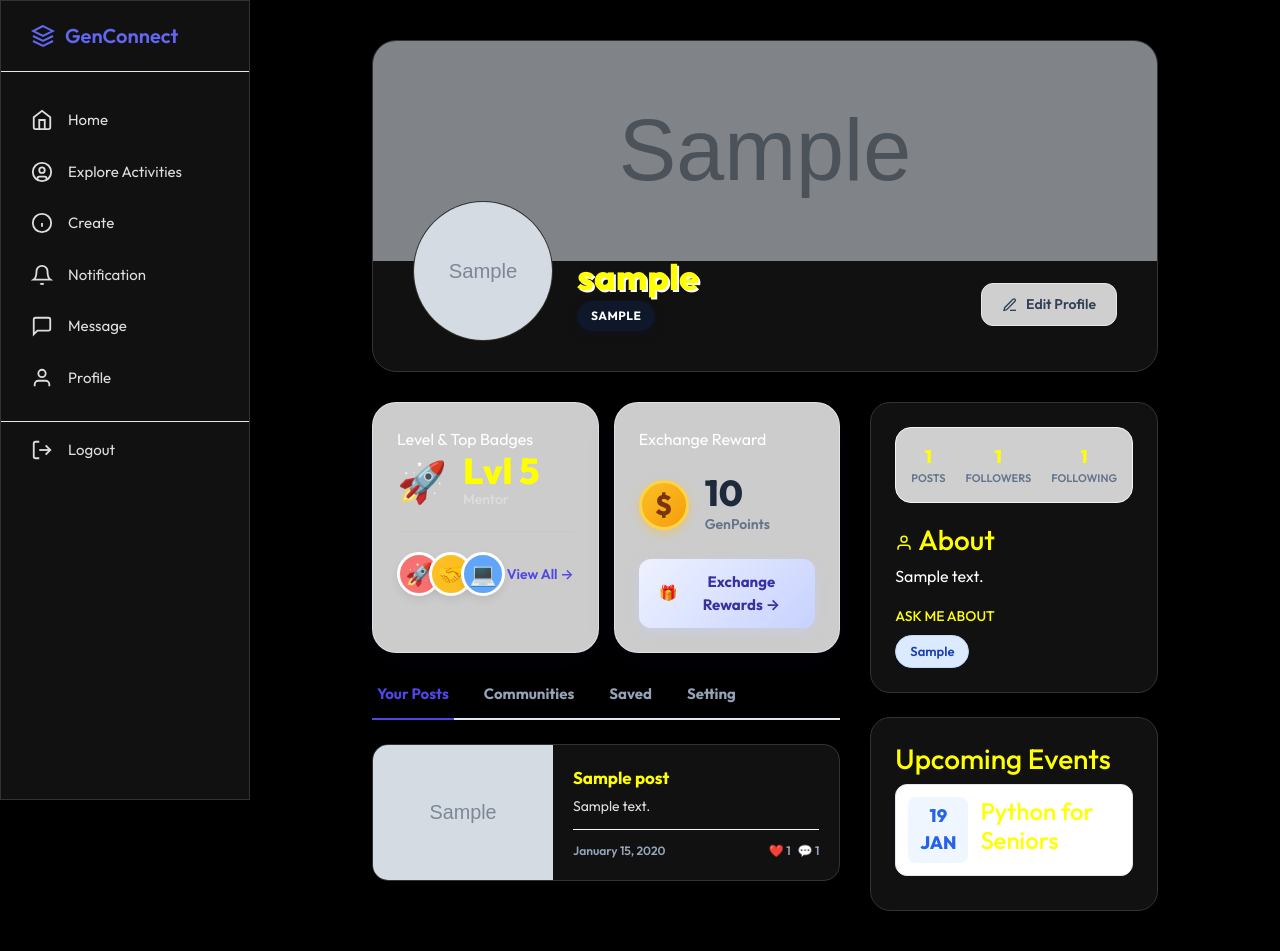
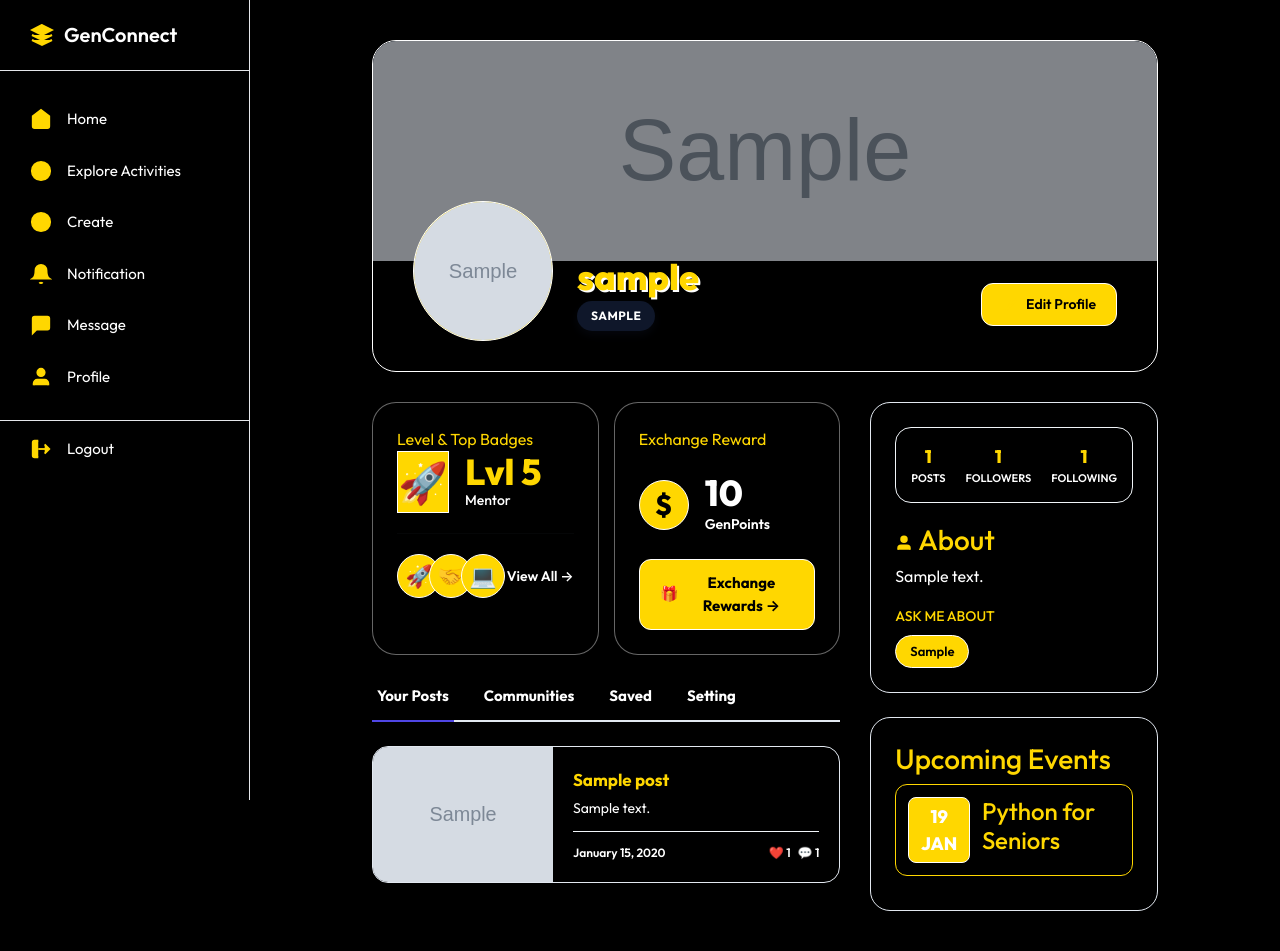
Before and after one commit to Jer4ld/gen-connect, a Flask app: page /profile in a window 1280 px wide. Run offline with Flask 3, Linux system fonts and the light colour scheme; the visitor is signed in with stand-in values (Sample User, id 1); tables that the repository leaves empty hold one stand-in row (values such as "Sample post"); grey boxes marked "Sample" are stand-in pictures.

Commit message:
Update Flask app routes and templates

```diff
--- a/templates/profile.html
+++ b/templates/profile.html
@@ -30,63 +30,133 @@
     body.fs-Large { font-size: 19px !important; }
     body.fs-X-Large { font-size: 22px !important; }
 
-    /* --- 3. IMPORTANT: HIGH CONTRAST MODE --- */
-    /* This section forces Dark Background & Yellow Text when body has class "high-contrast" */
-
+    /* --- 3. ULTIMATE HIGH CONTRAST (FINAL FIX) --- */
     body.high-contrast {
-        background: #000000 !important;
+        background-color: #000000 !important;
+        background-image: none !important;
         color: #ffffff !important;
     }
 
-    /* Force dark background on ALL containers */
+    /* 1. MAIN CONTAINERS & CARDS */
     body.high-contrast .glass-panel,
     body.high-contrast .sidebar,
-    body.high-contrast .settings-section,
     body.high-contrast .content-card,
     body.high-contrast .profile-hero,
-    body.high-contrast .save-bar,
+    body.high-contrast .profile-card,
+    body.high-contrast .post-card,
+    body.high-contrast .settings-section,
+    body.high-contrast .settings-header,
+    body.high-contrast .setting-row,
+    body.high-contrast .dash-item,
     body.high-contrast .event-card,
     body.high-contrast .list-item,
-    body.high-contrast .font-selector,
-    body.high-contrast .avatar-wrapper {
-        background: #111111 !important;
-        border: 1px solid #333333 !important;
+    body.high-contrast .stat-box,
+    body.high-contrast .stats-bar,
+    body.high-contrast .bio-section,
+    body.high-contrast .sidebar-logo,
+    body.high-contrast .modal-box,
+    body.high-contrast .save-bar {
+        background: #000000 !important;
+        background-color: #000000 !important;
         color: #ffffff !important;
+        box-shadow: none !important;
+        backdrop-filter: none !important;
+    }
+
+    /* 2. FIX FOR "UPCOMING EVENTS" (Inline Styles Override) */
+    /* This targets the specific divs inside the panel that have hardcoded white backgrounds */
+    body.high-contrast .glass-panel div[style*="background"] {
+        background: #000000 !important;
+        border: 1px solid #FFD700 !important;
+        color: #ffffff !important;
+    }
+
+    /* The Date Badge inside the event (e.g. "19 JAN") */
+    body.high-contrast .glass-panel div[style*="background"] div[style*="background"] {
+        background: #FFD700 !important;
+        color: #000000 !important;
+        border: 1px solid #ffffff !important;
+        font-weight: 800 !important;
+    }
+
+    /* 3. FIX FOR "FONT SIZE" SELECTOR */
+    body.high-contrast .font-selector {
+        background: #000000 !important;
+        border: 1px solid #FFD700 !important;
+    }
+
+    /* The unselected labels (Normal, Large) */
+    body.high-contrast .font-selector label {
+        background: #000000 !important;
+        color: #ffffff !important;
+        border-right: 1px solid #FFD700 !important;
+    }
+
+    /* The SELECTED label */
+    body.high-contrast .font-selector input:checked + label {
+        background: #FFD700 !important;
+        color: #000000 !important;
+        font-weight: 800 !important;
         box-shadow: none !important;
     }
 
-    /* Make headings and important text YELLOW */
-    body.high-contrast h1,
-    body.high-contrast h3,
-    body.high-contrast h4,
-    body.high-contrast .setting-title,
-    body.high-contrast .card-h,
-    body.high-contrast .date-badge span,
-    body.high-contrast .nav-active,
-    body.high-contrast .username,
-    body.high-contrast .big-num,
-    body.high-contrast .stat-num {
-        color: #ffff00 !important;
+    /* 4. TEXT COLORS (Headings = Gold) */
+    body.high-contrast h1, body.high-contrast h2, body.high-contrast h3,
+    body.high-contrast h4, body.high-contrast strong, body.high-contrast b,
+    body.high-contrast .username, body.high-contrast .big-num,
+    body.high-contrast .stat-num, body.high-contrast .dash-label,
+    body.high-contrast .card-h, body.high-contrast .setting-title,
+    body.high-contrast i, body.high-contrast svg {
+        color: #FFD700 !important;
+        fill: #FFD700 !important;
     }
 
-    /* Make secondary text Light Gray */
-    body.high-contrast .setting-desc,
-    body.high-contrast .sub-text,
-    body.high-contrast .card-p,
-    body.high-contrast .sidebar-nav a {
-        color: #dddddd !important;
+    /* 5. BODY TEXT (White) */
+    body.high-contrast p, body.high-contrast span, body.high-contrast div,
+    body.high-contrast label, body.high-contrast .sub-text,
+    body.high-contrast .setting-desc, body.high-contrast .card-p,
+    body.high-contrast .points-label, body.high-contrast .stat-label {
+        color: #ffffff !important;
     }
 
-    /* Hover states in High Contrast */
-    body.high-contrast .sidebar-nav a:hover,
-    body.high-contrast .setting-row:hover {
-        background-color: #333333 !important;
+    /* 6. LINKS (Gold) */
+    body.high-contrast a, body.high-contrast .sidebar-nav a {
+        color: #FFD700 !important;
+        text-decoration: none !important;
+    }
+    body.high-contrast a:hover {
+        text-decoration: underline !important;
+        color: #ffffff !important;
     }
 
-    /* Fix Date Badge colors */
-    body.high-contrast .date-badge {
-        background-color: #333 !important;
-        color: #ffff00 !important;
+    /* 7. BUTTONS & GRAPHICS (Gold Blocks) */
+    body.high-contrast .btn, body.high-contrast button,
+    body.high-contrast .tab-btn.active, body.high-contrast .date-badge,
+    body.high-contrast .btn-exchange, body.high-contrast .btn-glass,
+    body.high-contrast .btn-primary, body.high-contrast .skill-pill,
+    body.high-contrast .btn-save, body.high-contrast .coin-icon-large,
+    body.high-contrast .mini-badge, body.high-contrast .avatar-wrapper,
+    body.high-contrast .level-icon, body.high-contrast .list-icon {
+        background: #FFD700 !important;
+        background-color: #FFD700 !important; /* Force override */
+        color: #000000 !important;
+        border: 1px solid #ffffff !important;
+        box-shadow: none !important;
+    }
+
+    /* 8. INPUTS */
+    body.high-contrast input:not([type="radio"]),
+    body.high-contrast textarea,
+    body.high-contrast select {
+        background: #000000 !important;
+        border: 1px solid #FFD700 !important;
+        color: #ffffff !important;
+    }
+
+    /* 9. SIDEBAR ACTIVE */
+    body.high-contrast .sidebar-nav a.active {
+        background-color: #FFD700 !important;
+        color: #000000 !important;
     }
 
     /* --- 4. UI COMPONENTS --- */
```
Also changed, not shown: static/uploads/1769383703.434477_BIE_ass2_1.png (added), static/uploads/20260126072422_7f7019ad7aba8ca943ccbbb83f91d2ac.jpeg (added), static/uploads/banner_4_1769383057.jpeg (added).
